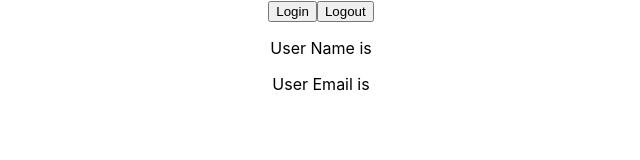
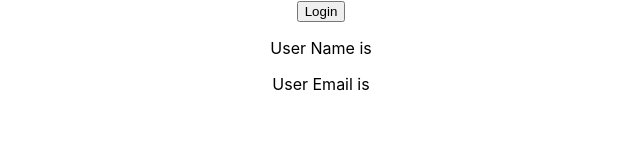
Before and after one commit to fahadshoukat/react-typescript, a React (Create React App) app: page / in a window 1280 px wide. Shown: the top 160 px of the page, without its empty margins (319-959 px from the left). Built offline with nearby package versions, Linux system fonts and the light colour scheme.

Commit message:
useState type assertion

```diff
--- a/src/components/state/User.tsx
+++ b/src/components/state/User.tsx
@@ -5,7 +5,7 @@
 }
 const User = () => {
 
-    const [user, setUser] = useState<AuthUser | null>(null)
+    const [user, setUser] = useState<AuthUser>({} as AuthUser)
 
     const handleLogin = () => {
         setUser({
@@ -14,15 +14,11 @@
         })
     }
 
-    const handleLogout = () => {
-        setUser(null)
-    }
   return (
     <div>
         <button onClick={handleLogin}>Login</button>
-        <button onClick={handleLogout}>Logout</button>
-        <p>User Name is {user?.name}</p>
-        <p>User Email is {user?.email}</p>
+        <p>User Name is {user.name}</p>
+        <p>User Email is {user.email}</p>
     </div>
   )
 }
```
